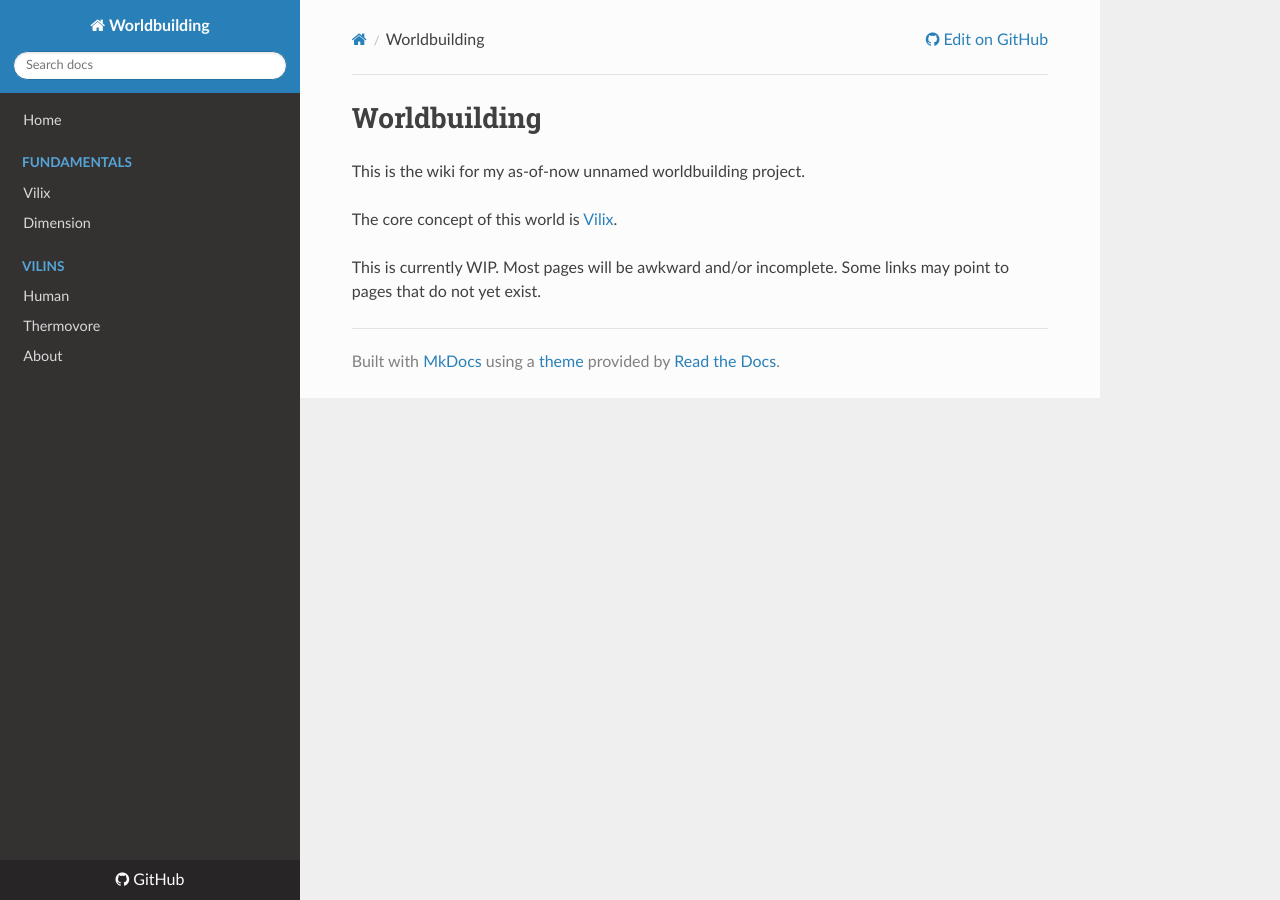
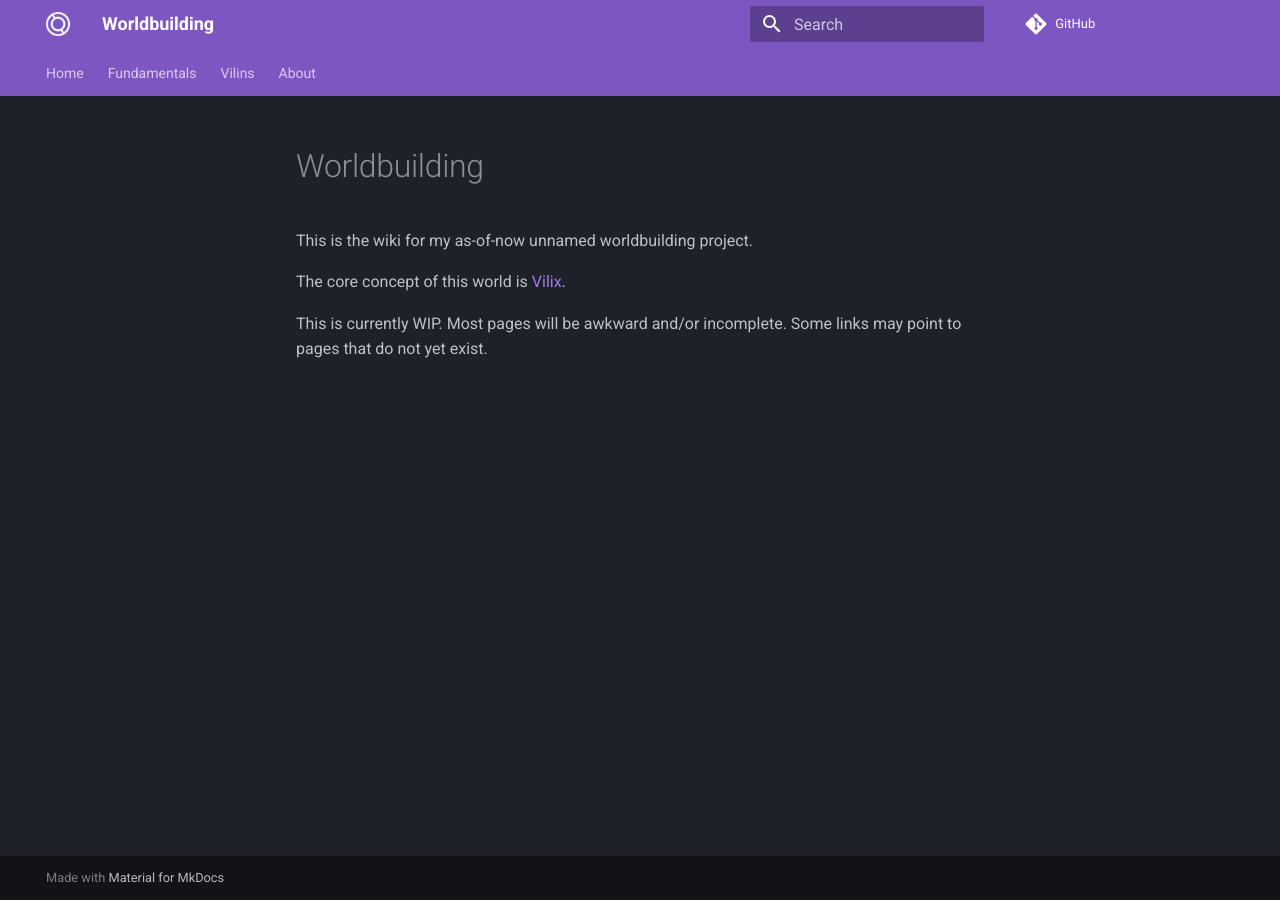
Before and after one commit to Jaw-bone6/worldbuilding, an MkDocs documentation site: the page built from docs/README.md, in a window 1280 px wide. Built offline with MkDocs 1.6.1 and Material for MkDocs 9.7.7, drawn with Linux system fonts in a browser that asks for light colours; nearby versions of some CDN libraries; comment, search, counter and statistics services are not loaded.

Commit message:
Change theme to material

```diff
--- a/mkdocs.yml
+++ b/mkdocs.yml
@@ -11,15 +11,15 @@ nav:
     - thermovore.md
   - About: about.md
 theme:
-  name: readthedocs
-  # features:
-  #   - navigation.instant
-  #   - navigation.tabs
-  # palette:
-  #   scheme: slate
-  #   primary: deep purple
-  # logo: assets/logo2.png
-  # favicon: assets/favicon.ico
-# plugins:
-#   - tags
-#   - search
+  name: material
+  features:
+    - navigation.instant
+    - navigation.tabs
+  palette:
+    scheme: slate
+    primary: deep purple
+  logo: assets/logo2.png
+  favicon: assets/favicon.ico
+plugins:
+  - tags
+  - search
```
